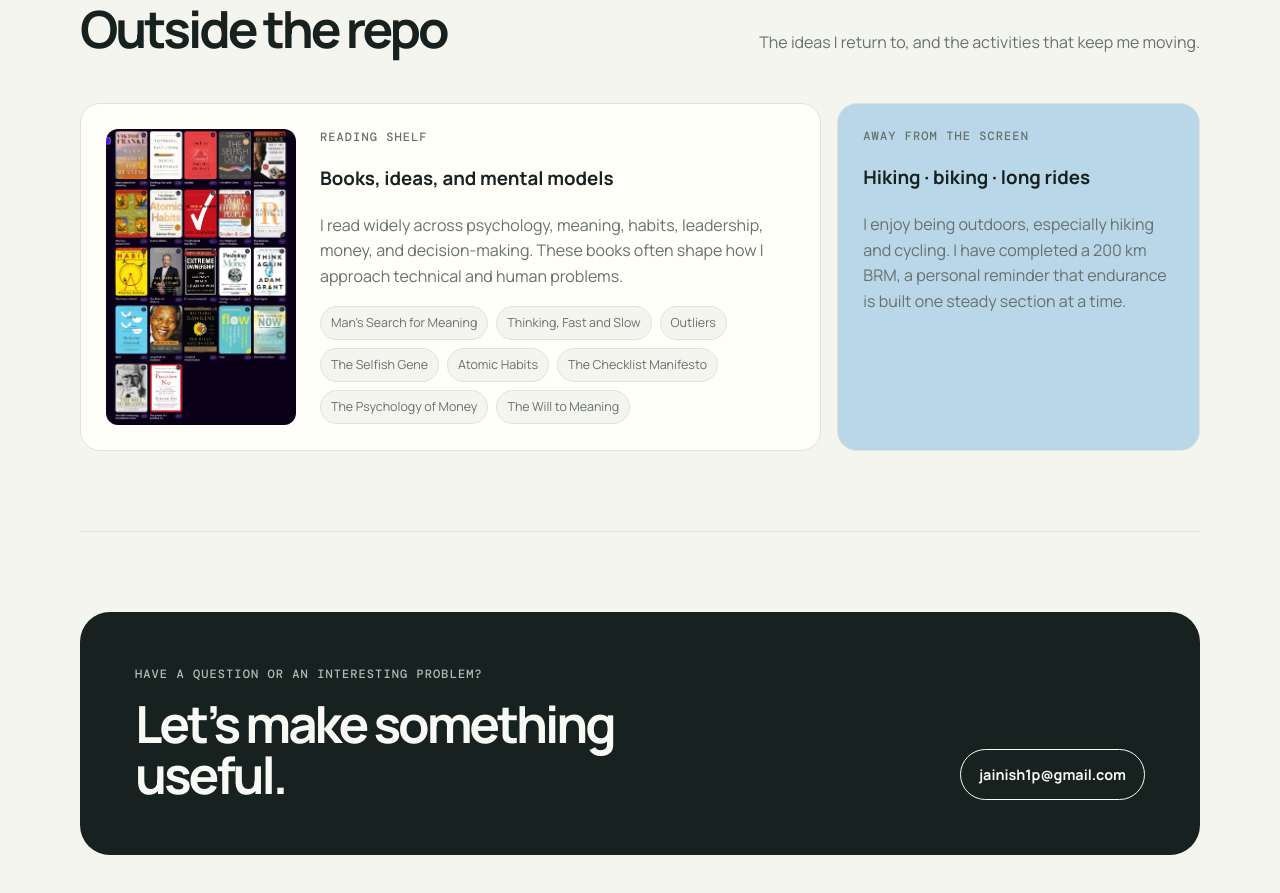
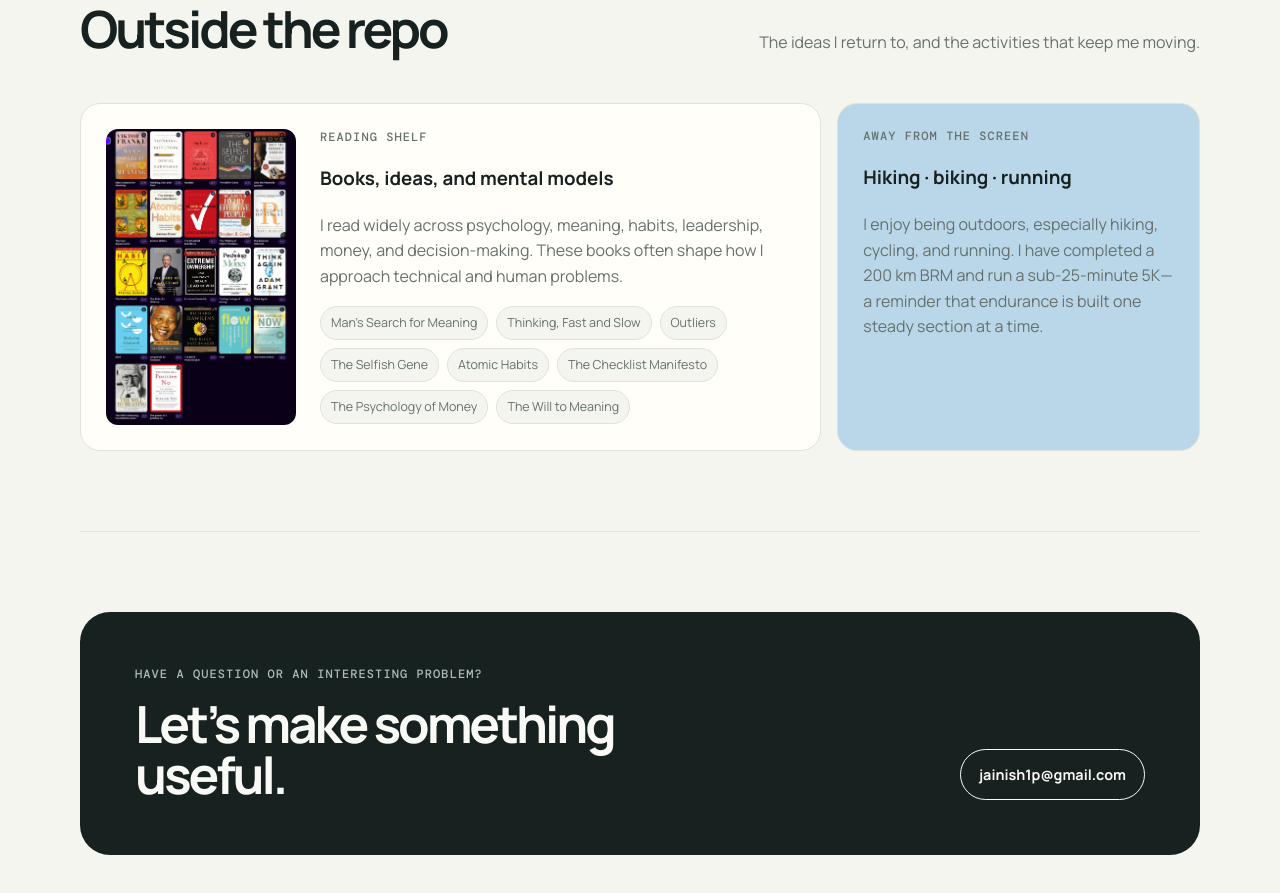
Before and after one commit to jainish1p-code/jainish1p-code.github.io, a plain HTML site: page index.html in a window 1280 px wide. Shown: the part 3674-4567 px from the top of the page. Drawn offline with nearby package versions, Linux system fonts and the light colour scheme.

Commit message:
Update outdoor interests

```diff
--- a/index.html
+++ b/index.html
@@ -307,8 +307,8 @@
 </div>
 <div class="reading-card activity">
 <div class="mono">Away from the screen</div>
-<h3>Hiking · biking · long rides</h3>
-<p>I enjoy being outdoors, especially hiking and cycling. I have completed a 200 km BRM, a personal reminder that endurance is built one steady section at a time.</p>
+<h3>Hiking · biking · running</h3>
+<p>I enjoy being outdoors, especially hiking, cycling, and running. I have completed a 200 km BRM and run a sub-25-minute 5K—a reminder that endurance is built one steady section at a time.</p>
 </div>
 </div>
 </section>
```
